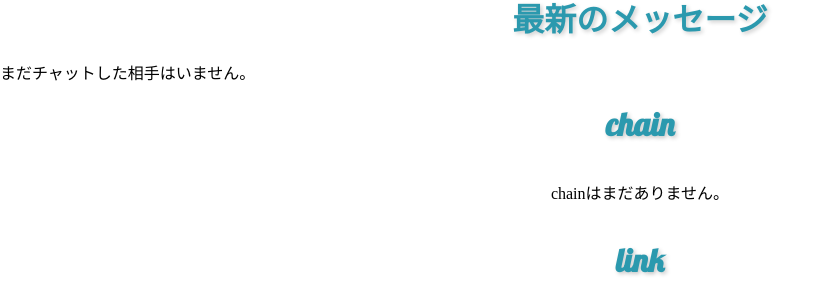
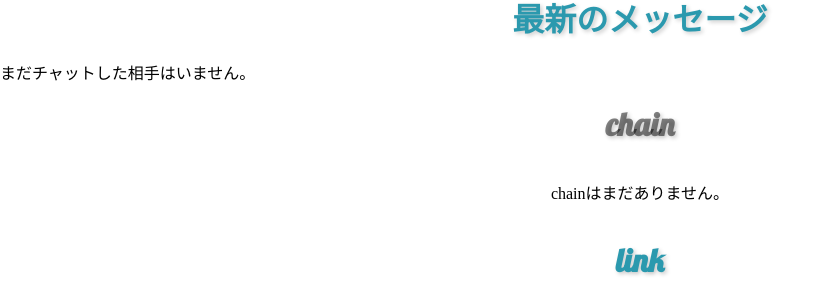
Before and after one commit to yugo-smi/SystemKaihatuEnsyu2, a PHP site: page / in a window 1280 px wide. Shown: the part 468-770 px from the top of the page, without its empty margins (0-829 px from the left). Run offline with PHP 8.4, Linux system fonts and the light colour scheme; the visitor is signed in with stand-in values (Sample User, id 1); data that the repository does not hold is empty.

Commit message:
font変更

```diff
--- a/css/style_index.css
+++ b/css/style_index.css
@@ -210,7 +210,15 @@ right: 0;
   font-size: 10px;
 }
 
-.title {
+.title1 {
+  text-align: center;
+  font-family: 'Lobster', cursive; /* Google FontsのLobsterを使用 */
+  font-size: 2rem; /* 文字のサイズを調整 */
+  color: #0000007d; /* 好みの色に変更 */
+  text-shadow: 2px 2px 4px rgba(0, 0, 0, 0.2); /* おしゃれな影を追加 */
+  margin: 20px 0; /* 上下に適度な余白を追加 */
+}
+.title2 {
   text-align: center;
   font-family: 'Lobster', cursive; /* Google FontsのLobsterを使用 */
   font-size: 2rem; /* 文字のサイズを調整 */
--- a/index.php
+++ b/index.php
@@ -283,7 +283,7 @@ try {
 
 
 <!-- チェーンセクション -->
-    <h2 class="title">chain</h2>
+    <h2 class="title1">chain</h2>
     <div class="favorites-container">
         <?php if (empty($chains)): ?>
             <p>chainはまだありません。</p>
@@ -306,7 +306,7 @@ try {
         <?php endif; ?>
     </div>
 
-    <h2 class="title">link</h2>
+    <h2 class="title2">link</h2>
     <div class="favorites-container">
     <?php if (empty($favorites)): ?>
         <p>linkしたユーザーはいません。</p>
```
